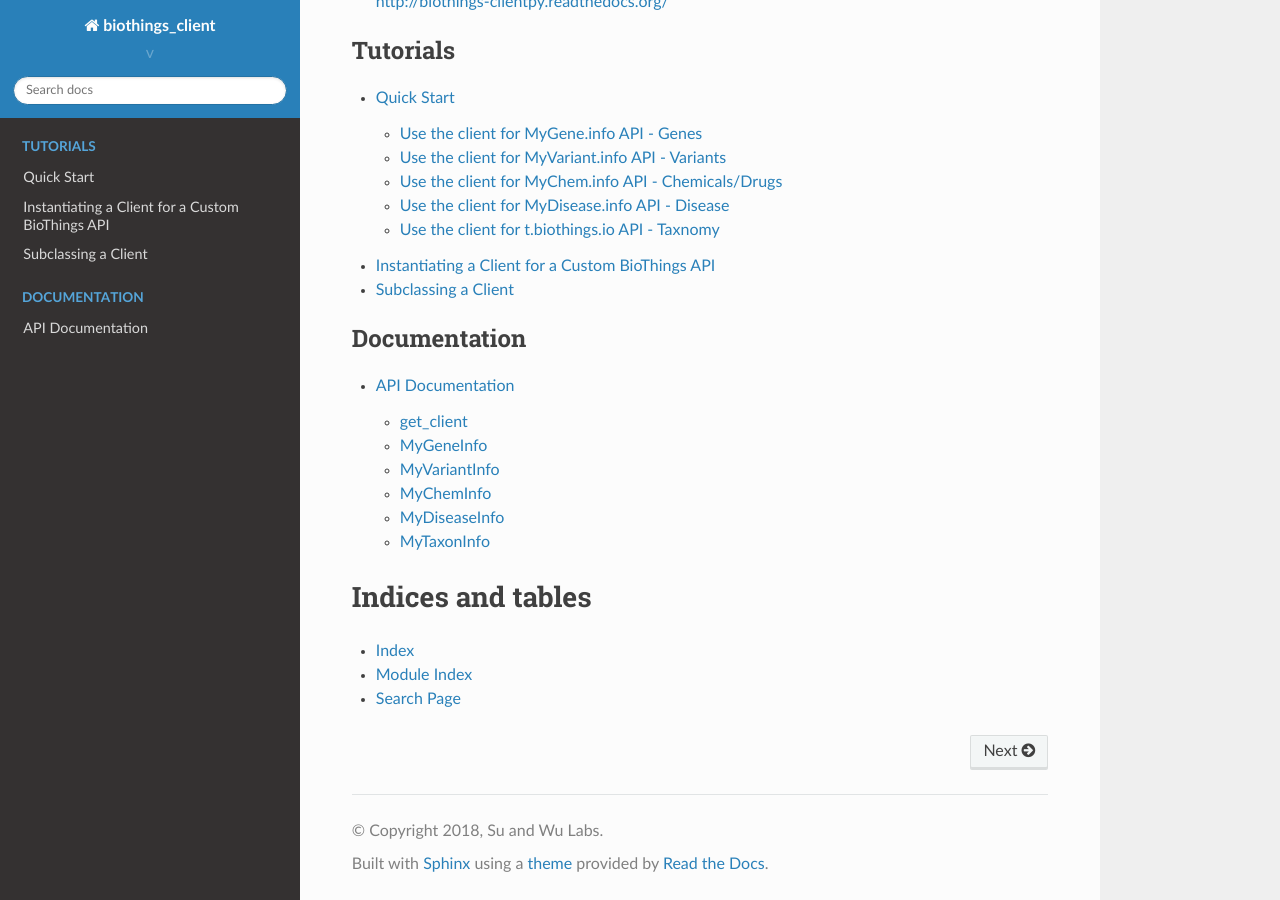
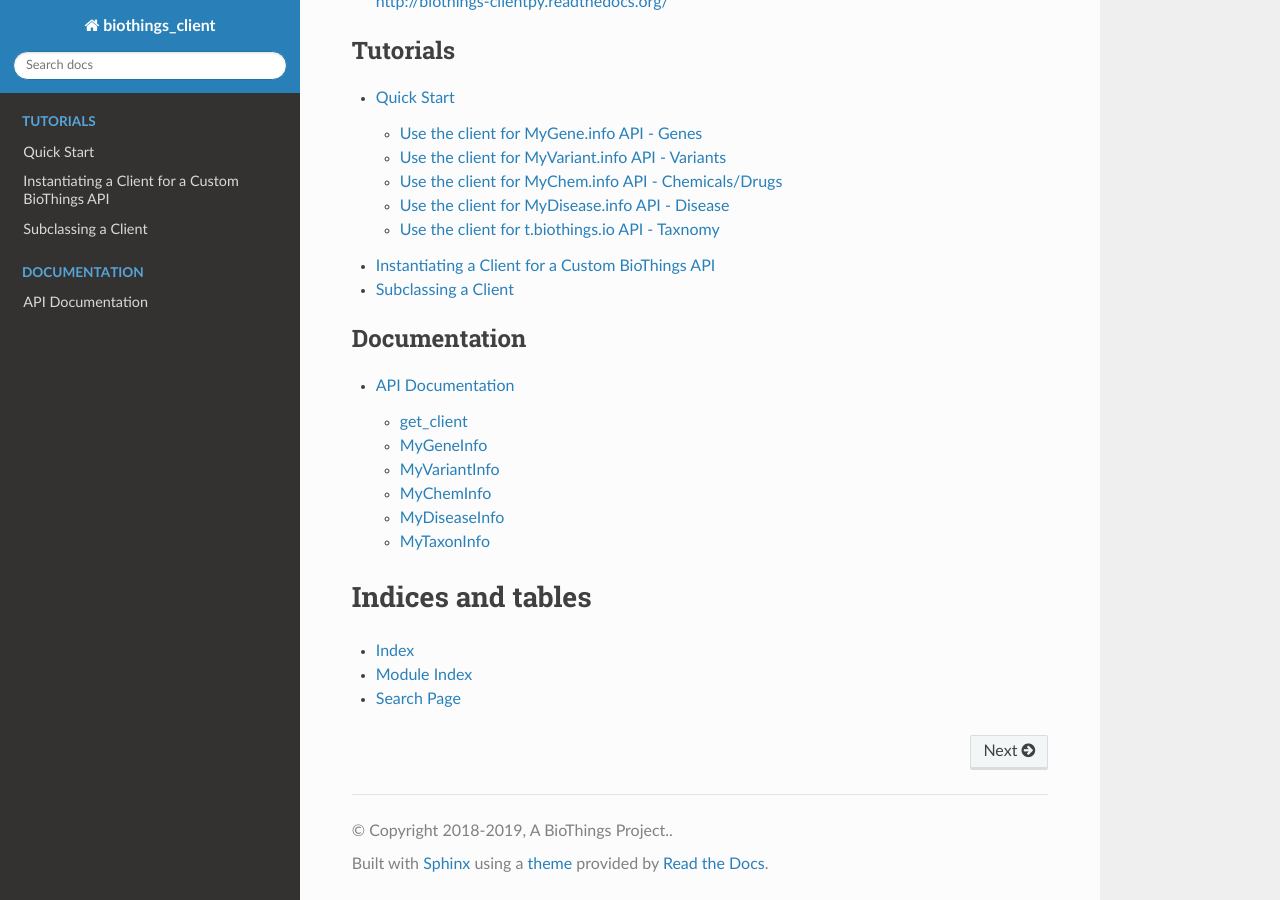
Before and after one commit to biothings/biothings_client.py, a Sphinx documentation site: the page built from docs/index.rst, in a window 1280 px wide and 900 px high, scrolled down 1302 px. Built offline with Sphinx 7.4.7 and the Read the Docs theme 2.0.0, drawn with Linux system fonts in a browser that asks for light colours; the version number could not be read and is left out.

Commit message:
docs updates

```diff
--- a/docs/conf.py
+++ b/docs/conf.py
@@ -52,17 +52,16 @@ master_doc = 'index'
 
 # General information about the project.
 project = 'biothings_client'
-copyright = '2018, Su and Wu Labs'
-author = 'Su and Wu Labs'
+copyright = '2018-2019, A BioThings Project.'
 
 # The version info for the project you're documenting, acts as replacement for
 # |version| and |release|, also used in various other places throughout the
 # built documents.
 #
 # The short X.Y version.
-version = 'v' + __version__
+version = __version__
 # The full version, including alpha/beta/rc tags.
-release = version
+release = 'v' + version
 
 # The language for content autogenerated by Sphinx. Refer to documentation
 # for a list of supported languages.
@@ -133,7 +132,7 @@ latex_elements = {
 #  author, documentclass [howto, manual, or own class]).
 latex_documents = [
     (master_doc, 'biothings_client.tex', 'biothings\\_client Documentation',
-     'Su and Wu Labs', 'manual'),
+     'BioThings Project', 'manual'),
 ]
 
 
```
Also changed, not shown: 1 other file.
